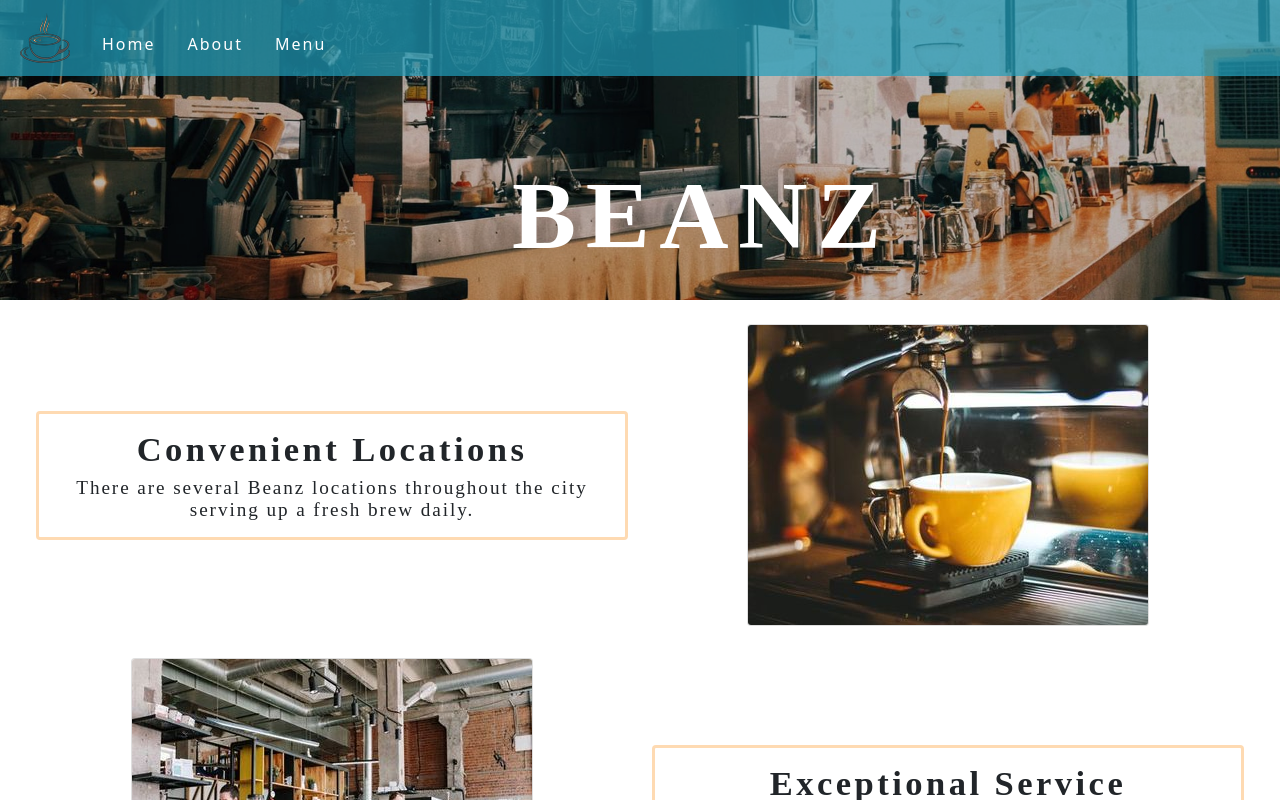
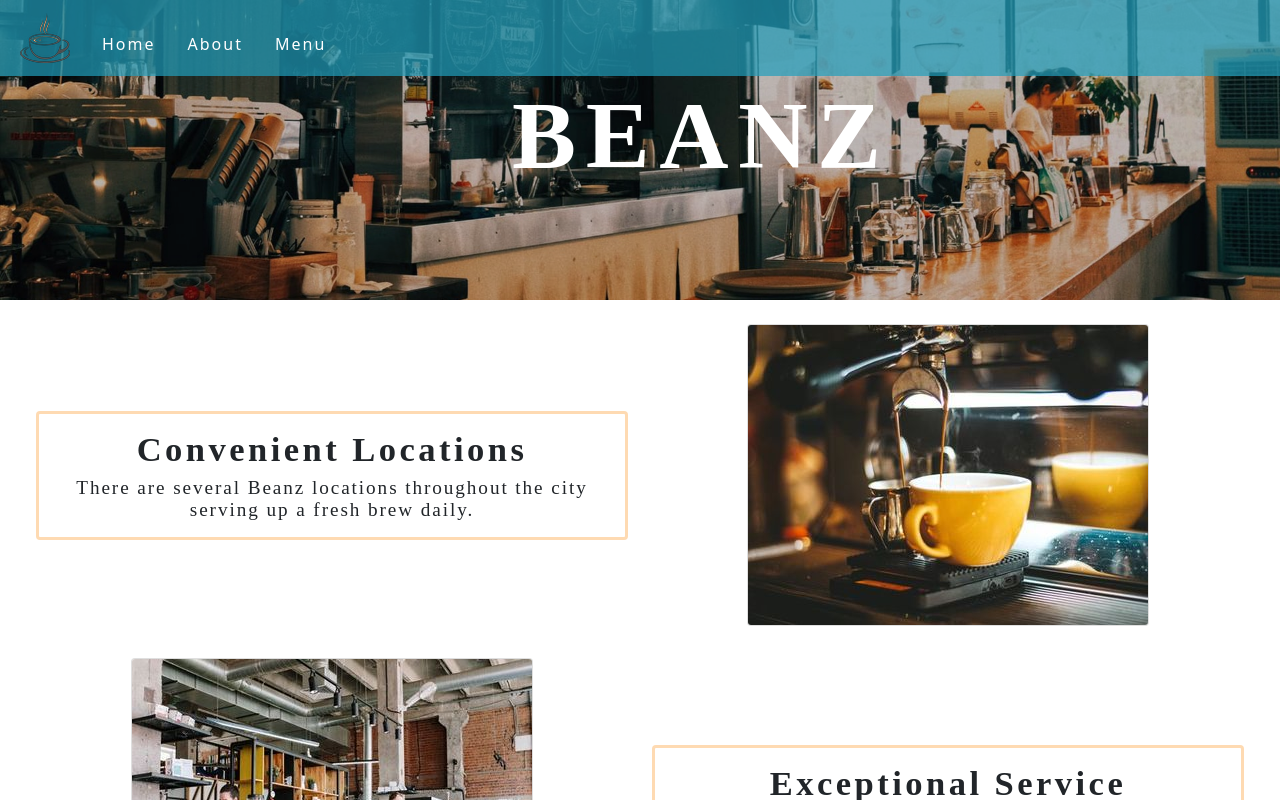
Before and after one commit to LisaHarrison08/beanz, a React (Create React App) app: page / in a window 1280 px wide. Shown: the top 800 px of the page. Built offline with nearby package versions, Linux system fonts and the light colour scheme; a web font is replaced by a local one.

Commit message:
removed banner component as not being used and updated the banner text

```diff
--- a/src/components/About.js
+++ b/src/components/About.js
@@ -2,7 +2,6 @@ import React from 'react';
 import barista from '../assets/people2.jpg';
 import Fade from 'react-reveal';
 import { Col, Row } from 'react-bootstrap';
-// import Navigation from './Navigation2';
 
 const About = () => {
   return (
--- a/src/components/Banner.js
+++ b/src/components/Banner.js
@@ -1,7 +1,6 @@
 import React from 'react';
 import coffeeBarBanner from '../assets/coffee-bar-banner.jpg';
 
-// Need to resize the banner image's height so it doesn't take up as much room on the page.
 
 function Banner() {
   return (
--- a/src/components/Home.js
+++ b/src/components/Home.js
@@ -2,7 +2,6 @@ import React from 'react';
 import About from './About';
 import Fade from 'react-reveal';
 import PageFooter from './PageFooter';
-// import NavContainer from './NavContainer';
 import Nav from './Navigation2';
 import Header from './Header2';
 import TextCard from './TextCard';
--- a/src/styles/style.css
+++ b/src/styles/style.css
@@ -83,7 +83,7 @@
 
 .primary-container header .banner-text h1 {
   position: absolute;
-  top: 20%;
+  top: 10%;
   left: 40%;
   -webkit-transform: translate(-50%, -50%);
           transform: translate(-50%, -50%);
--- a/src/styles/style.scss
+++ b/src/styles/style.scss
@@ -77,7 +77,7 @@ $text: white;
 
     .banner-text h1 {
       position: absolute;
-      top: 20%;
+      top: 10%;
       left: 40%;
       transform: translate(-50%, -50%);
       font: 6em 'Zen Loop', cursive;
```
